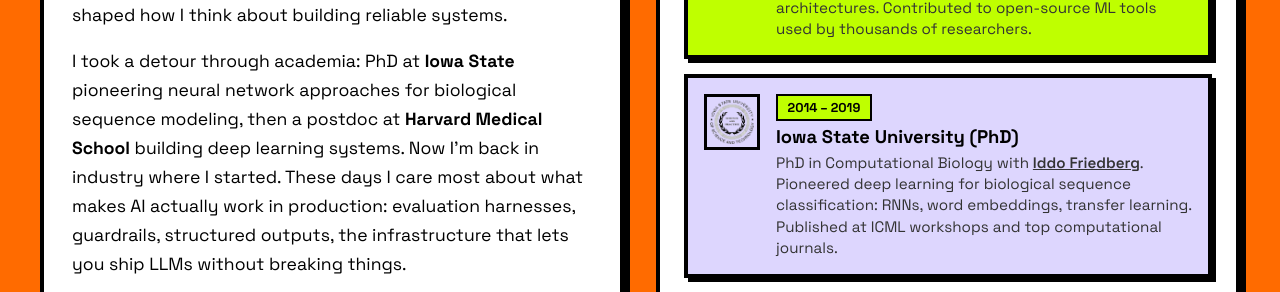
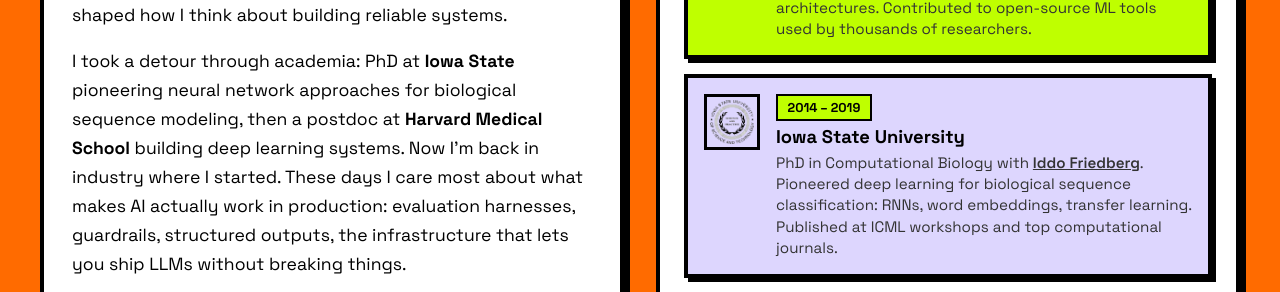
Before and after one commit to nafizh/nafizh.github.io, a Jekyll site: the page index.html, which Jekyll copies as it is, in a window 1280 px wide. Shown: the part 605-897 px from the top of the page. Built offline with Jekyll 4.4.1, drawn with Linux system fonts in a browser that asks for light colours; some of the changed text lies outside the part shown.

Commit message:
Remove degree labels from university names
🤖 Generated with [Claude Code](https://claude.com/claude-code)

Co-Authored-By: Claude Opus 4.5 <noreply@anthropic.com>

```diff
--- a/index.html
+++ b/index.html
@@ -406,7 +406,7 @@
                     </div>
                     <div class="timeline-info">
                         <span class="timeline-date">2014 – 2019</span>
-                        <p class="timeline-title">Iowa State University (PhD)</p>
+                        <p class="timeline-title">Iowa State University</p>
                         <p class="timeline-desc">PhD in Computational Biology with <a href="https://friedberglab.net/">Iddo Friedberg</a>. Pioneered deep learning for biological sequence classification: RNNs, word embeddings, transfer learning. Published at ICML workshops and top computational journals.</p>
                     </div>
                 </div>
@@ -428,7 +428,7 @@
                     </div>
                     <div class="timeline-info">
                         <span class="timeline-date">2009 – 2012</span>
-                        <p class="timeline-title">Islamic University of Technology (BSc)</p>
+                        <p class="timeline-title">Islamic University of Technology</p>
                         <p class="timeline-desc">BSc in Computer Science and Engineering.</p>
                     </div>
                 </div>
```
